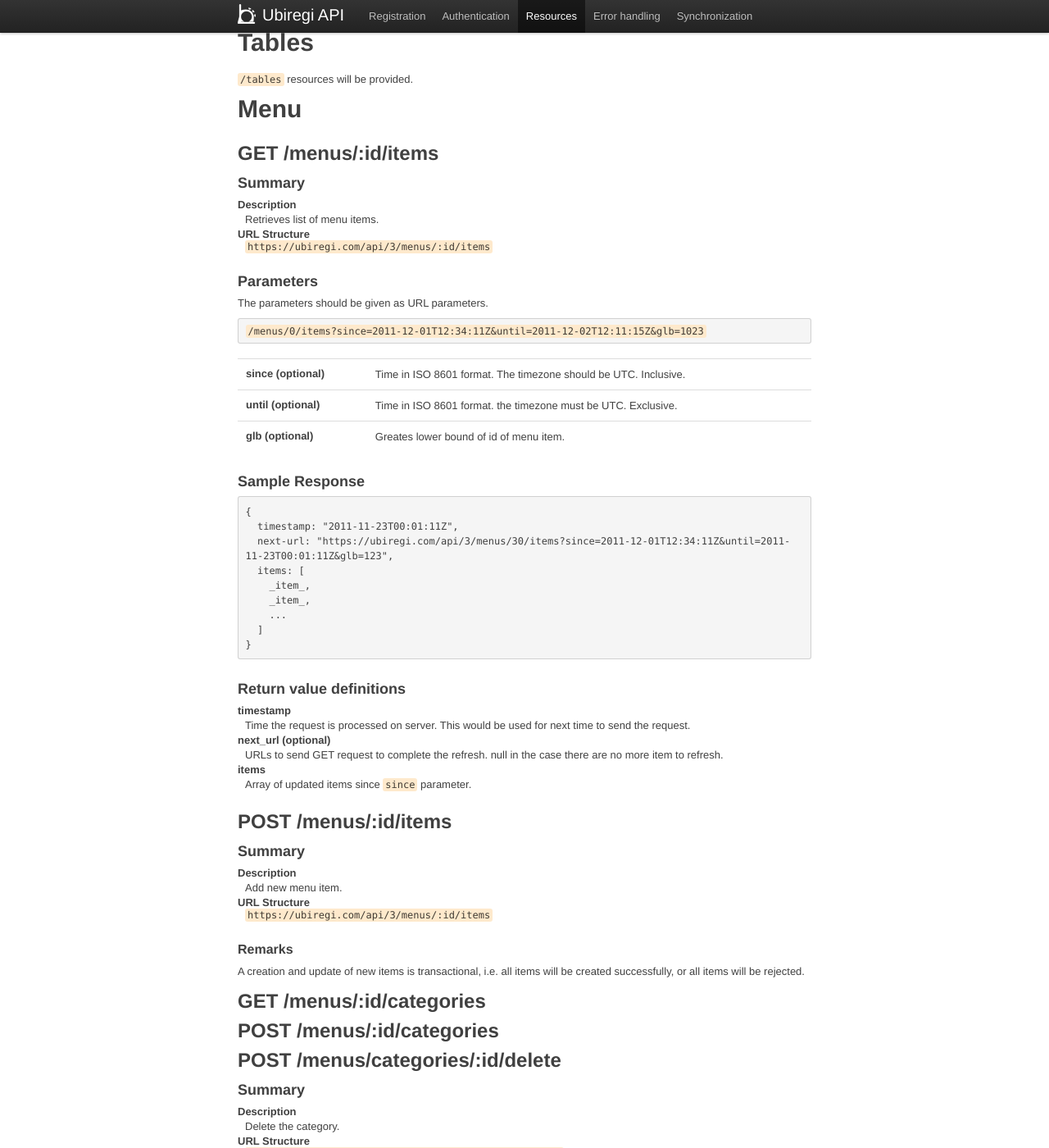
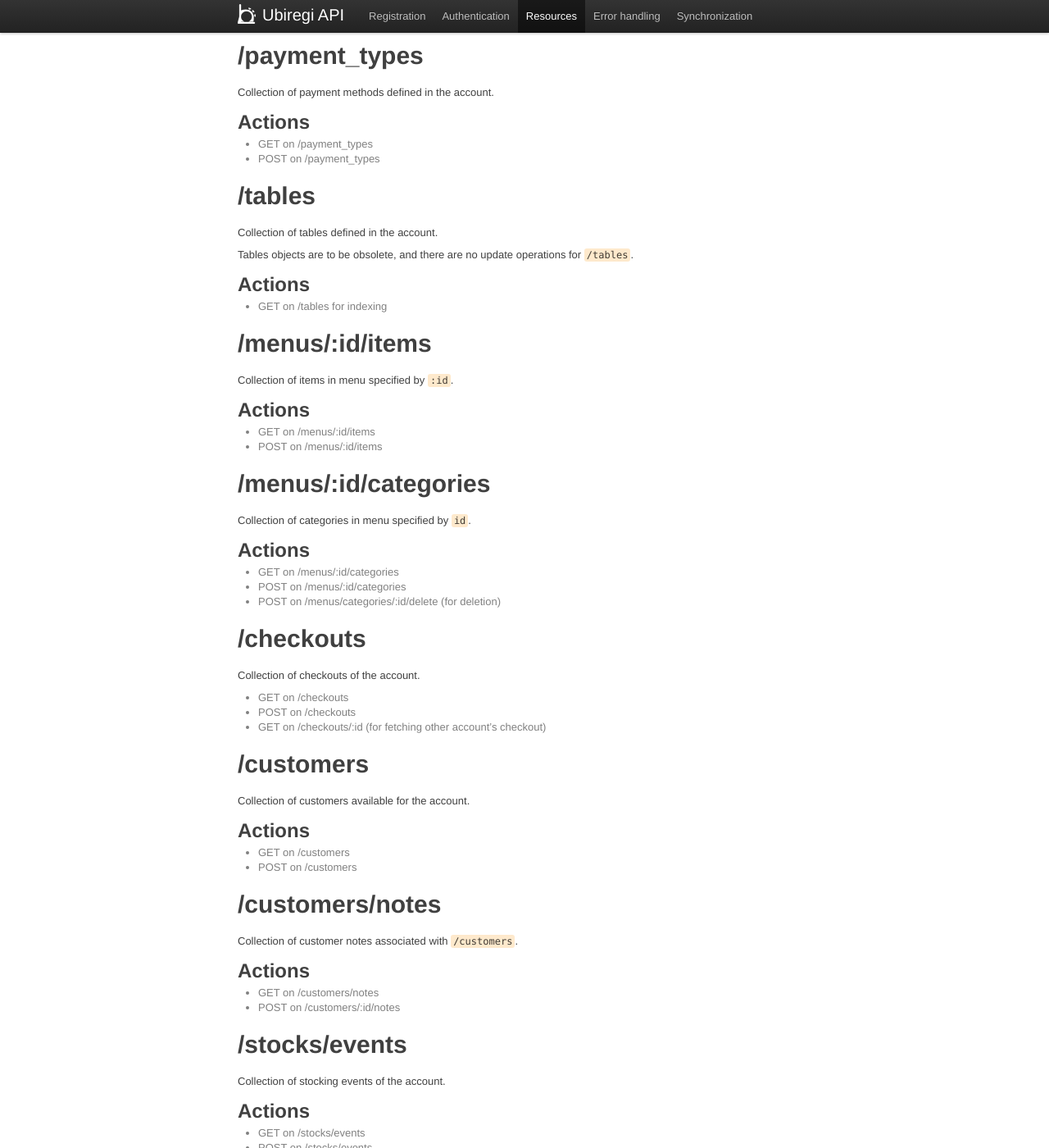
Before and after one commit to soutaro/ubiregi-api, a Jekyll site: the page built from resources.md, in a window 1280 px wide and 1400 px high, scrolled down 6772 px. Shown: the whole window at 82% size. Built offline with Jekyll 4.4.1, drawn with Linux system fonts in a browser that asks for light colours; some of the changed text lies outside the part shown.

Commit message:
Resourcesをちょっと簡単にしてみたよ！

```diff
--- a/resources.md
+++ b/resources.md
@@ -381,15 +381,15 @@
 }
 </pre>
 
-# Account
+# /account
 
-## GET /account
+The user's account. Readonly.
 
-### Summary
+## Actions
 
-Retrieves information about the account.
+### GET /account
 
-### Response
+#### Response
 
 An `Account` object.
 <pre>
@@ -403,203 +403,105 @@
 : The account.
 
 timestamp
-: The time in server. This value should be used for `since` parameter in the next access. (Local computer time may be incorrect.)
+: The time in ubiregi.com server.
 
-### Parameters
-
-<table>
-<tr>
-<th>since (optional)</th>
-<td>
-    Timestamp used to make tables, customer_tags, payment_types, and cashiers fields contain only updated ones.
-    Encouraged to include this parameter if the access is not the first one nor explicitly want to reload everything.
-</td>
-</tr>
-</table>
-
-### Note
+## Note
 
 Accesses to `/account` do not expire.
 Even if your account is expired, it returns your account's information.
 However menus, stocks, tables, customer_tags, and cashiers will be empty in that case.
 
-# Cashier
+# /cashiers
 
-`/cashiers` resources will be provided.
+Collection of cashiers defined in the user's account.
 
-# Customer Tag
+## Actions
 
-`/customer_tags` resources will be provided.
+* GET on /cashiers
+* POST on /cashiers
 
-# Payment Type
+#### Response
 
-`/payment_types` resources will be provided.
+Collection of `cashier` objects.
 
-# Tables
+# /customer_tags
 
-`/tables` resources will be provided.
+Collection of customer tags defined in the account.
 
-# Menu
+## Actions
 
-## GET /menus/:id/items
+* GET on /customer_tags
+* POST on /customer_tags
 
-### Summary
+# /payment_types
 
-Description
-:   Retrieves list of menu items.
+Collection of payment methods defined in the account.
 
-URL Structure
-:   `https://ubiregi.com/api/3/menus/:id/items`
+## Actions
 
-### Parameters
+* GET on /payment_types
+* POST on /payment_types
 
-The parameters should be given as URL parameters.
+# /tables
 
-    /menus/0/items?since=2011-12-01T12:34:11Z&until=2011-12-02T12:11:15Z&glb=1023
+Collection of tables defined in the account.
 
-<table>
-	<tr>
-		<th>since (optional)</th>
-		<td>Time in ISO 8601 format. The timezone should be UTC. Inclusive.</td>
-	</tr>
-	<tr>
-		<th>until (optional)</th>
-		<td>Time in ISO 8601 format. the timezone must be UTC. Exclusive.</td>
-	</tr>
-	<tr>
-		<th>glb (optional)</th>
-		<td>Greates lower bound of id of menu item.</td>
-	</tr>
-</table>
+Tables objects are to be obsolete, and there are no update operations for `/tables`.
 
-### Sample Response
+## Actions
 
-<pre>
-{
-  timestamp: "2011-11-23T00:01:11Z",
-  next-url: "https://ubiregi.com/api/3/menus/30/items?since=2011-12-01T12:34:11Z&amp;until=2011-11-23T00:01:11Z&amp;glb=123",
-  items: [
-    _item_,
-    _item_,
-    ...
-  ]
-}
-</pre>
+* GET on /tables for indexing
 
-### Return value definitions
+# /menus/:id/items
 
-timestamp
-:   Time the request is processed on server.
-    This would be used for next time to send the request.
+Collection of items in menu specified by `:id`.
 
-next_url (optional)
-:   URLs to send GET request to complete the refresh.
-	null in the case there are no more item to refresh.
+## Actions
 
-items
-:   Array of updated items since `since` parameter.
+* GET on /menus/:id/items
+* POST on /menus/:id/items
 
-## POST /menus/:id/items
+# /menus/:id/categories
 
-### Summary
+Collection of categories in menu specified by `id`.
 
-Description
-:   Add new menu item.
+## Actions
 
-URL Structure
-:   `https://ubiregi.com/api/3/menus/:id/items`
+* GET on /menus/:id/categories
+* POST on /menus/:id/categories
+* POST on /menus/categories/:id/delete (for deletion)
 
-#### Remarks
+# /checkouts
 
-A creation and update of new items is transactional, i.e. all items will be created successfully, or all items will be rejected.
+Collection of checkouts of the account.
 
-## GET /menus/:id/categories
+* GET on /checkouts
+* POST on /checkouts
+* GET on /checkouts/:id (for fetching other account's checkout)
 
-## POST /menus/:id/categories
+# /customers
 
-## POST /menus/categories/:id/delete
+Collection of customers available for the account.
 
-### Summary
+## Actions
 
-Description
-:   Delete the category.
+* GET on /customers
+* POST on /customers
 
-URL Structure
-:   `https://ubiregi.com/api/3/menus/categories/:id/delete`
+# /customers/notes
 
-### Parameters
+Collection of customer notes associated with `/customers`.
 
-No parameter can be given.
+## Actions
 
-### Remarks
+* GET on /customers/notes
+* POST on /customers/:id/notes
 
-All menu items associated with the category will be updated.
-Reloading items required.
+# /stocks/events
 
-### Sample Response
+Collection of stocking events of the account.
 
-<pre>
-{}
-</pre>
+## Actions
 
-# Checkout
-
-## GET /checkouts
-
-### Summary
-
-Description
-: Retrieves checkouts of current account.
-
-URL Structure
-: https://ubiregi.com/api/3/checkouts
-
-### Parameters
-
-Standard index parameters are accepted.
-
-### Remarks
-
-Posted checkouts will be included in the response.
-Your client may need to take care of that checkouts.
-
-### Sample Response
-
-<pre>
-{
-    timestamp: "2011-11-12T09-11-13Z",
-    next-url: "....",
-    checkouts: [ $checkouts ],
-}
-</pre>
-
-## POST /checkouts
-
-### Summary
-
-Description
-: Create or update checkouts.
-
-### Remarks
-
-Follows Ubiregi POST conventions.
-
-Updating checkout only accepts `deleted` attribute. All other attributes except `id` will be ignored.
-
-## GET /checkouts/:id
-
-# Customer
-
-## GET /customers
-
-## POST /customers
-
-## GET /customers/notes
-
-## POST /customers/:id/notes
-
-# Stock
-
-## GET /stocks/events
-
-## POST /stocks/events
+* GET on /stocks/events
+* POST on /stocks/events
```
